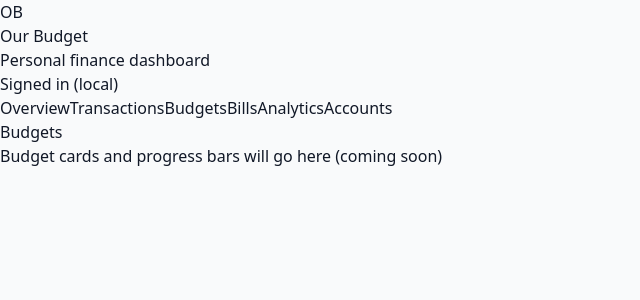
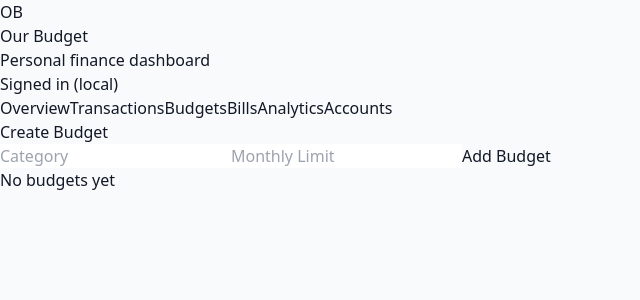
Before and after one commit to sniders84/Our-Budget, a Next.js app: page / in a window 1280 px wide. Both pictures are taken after a click on the button "Budgets". Shown: the top 300 px of the page, without its empty margins (0-640 px from the left). Built offline with nearby package versions, Linux system fonts and the light colour scheme.

Commit message:
Update BudgetsTab.js

```diff
--- a/components/BudgetsTab.js
+++ b/components/BudgetsTab.js
@@ -1,8 +1,74 @@
+import { useEffect, useMemo, useState } from 'react'
+import * as storage from '../lib/storage'
+import Charts from './Charts'
+
 export default function BudgetsTab() {
+  const [budgets, setBudgets] = useState(storage.read(storage.BUDGET_KEY))
+  const [txs, setTxs] = useState(storage.read(storage.TX_KEY))
+  const [newBudget, setNewBudget] = useState({ category: '', limit: '' })
+
+  useEffect(()=> {
+    setTxs(storage.read(storage.TX_KEY))
+  }, [])
+
+  useEffect(()=> {
+    storage.write(storage.BUDGET_KEY, budgets)
+  }, [budgets])
+
+  const spentByCategory = useMemo(()=>{
+    const map={}
+    txs.forEach(t => {
+      const c = t.category || 'Uncategorized'
+      map[c] = (map[c]||0) + Math.abs(Number(t.amount||0))
+    })
+    return map
+  }, [txs])
+
+  function addBudget(e) {
+    e.preventDefault()
+    const b = {...newBudget, id:'b_' + Math.random().toString(36).slice(2,6), limit: Number(newBudget.limit)}
+    const next = [b, ...budgets]
+    setBudgets(next)
+    setNewBudget({category:'', limit:''})
+  }
+
+  function removeBudget(id) {
+    setBudgets(prev => prev.filter(b => b.id !== id))
+  }
+
   return (
-    <div className="bg-white p-4 rounded shadow">
-      <h2 className="font-semibold mb-2">Budgets</h2>
-      <p>Budget cards and progress bars will go here (coming soon)</p>
+    <div className="space-y-4">
+      <div className="bg-white p-4 rounded-xl shadow">
+        <h3 className="font-semibold">Create Budget</h3>
+        <form onSubmit={addBudget} className="mt-3 grid grid-cols-1 md:grid-cols-3 gap-2">
+          <input value={newBudget.category} onChange={e=>setNewBudget({...newBudget, category:e.target.value})} placeholder="Category" className="border rounded p-2" required/>
+          <input value={newBudget.limit} onChange={e=>setNewBudget({...newBudget, limit:e.target.value})} placeholder="Monthly Limit" type="number" className="border rounded p-2" required/>
+          <button className="bg-indigo-600 text-white rounded px-4 py-2">Add Budget</button>
+        </form>
+      </div>
+
+      <div className="bg-white p-4 rounded-xl shadow grid gap-3">
+        {budgets.length === 0 && <div className="text-sm text-slate-500">No budgets yet</div>}
+        {budgets.map(b => {
+          const spent = spentByCategory[b.category] || 0
+          const pct = Math.min(100, (spent / (b.limit || 1)) * 100)
+          return (
+            <div key={b.id} className="p-3 border rounded flex items-center justify-between">
+              <div>
+                <div className="font-medium">{b.category}</div>
+                <div className="text-sm text-slate-500">{spent.toFixed(2)} / {b.limit.toFixed(2)}</div>
+                <div className="w-64 bg-slate-100 rounded-full h-2 mt-2 overflow-hidden">
+                  <div style={{width: `${pct}%`}} className={`h-2 ${pct > 90 ? 'bg-rose-500' : 'bg-indigo-600'}`}></div>
+                </div>
+              </div>
+              <div className="flex flex-col items-end gap-2">
+                <div className="text-sm text-slate-600">{Math.round(pct)}%</div>
+                <button onClick={()=>removeBudget(b.id)} className="text-sm text-rose-600">Remove</button>
+              </div>
+            </div>
+          )
+        })}
+      </div>
     </div>
   )
 }
```
